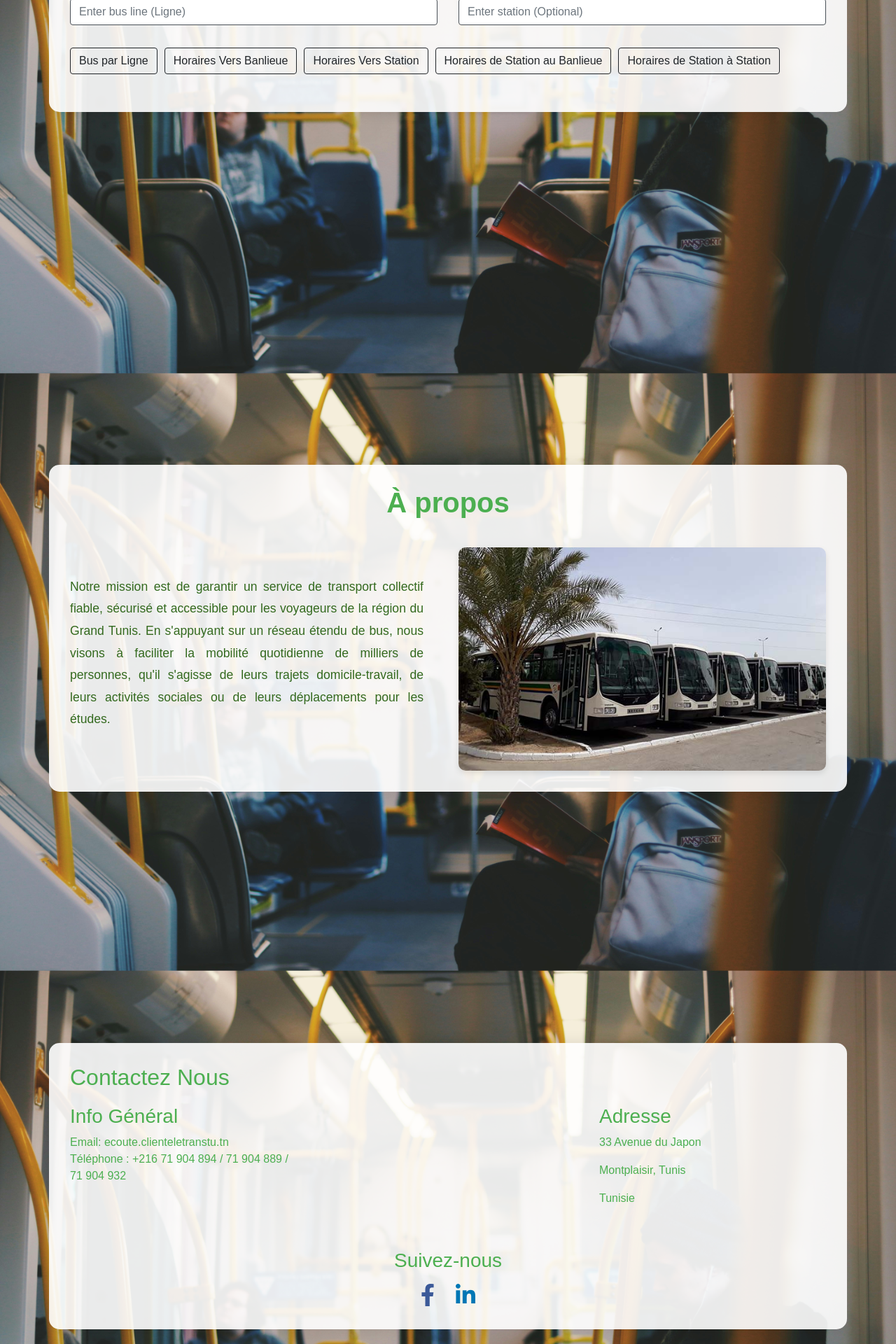
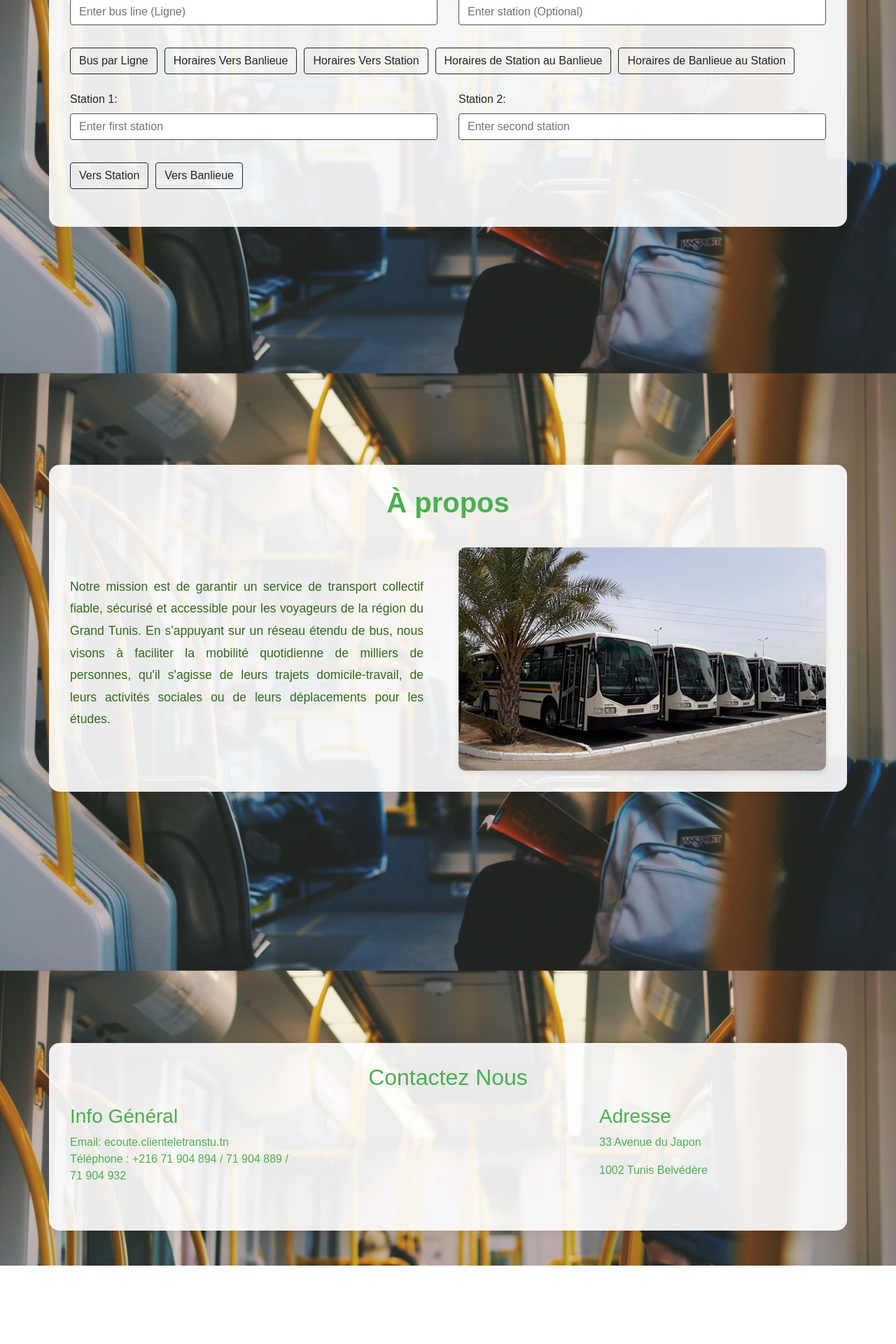
Before and after one commit to SyrineBaccouch/Transtu, an Angular app: page /accueil in a window 1280 px wide. Shown: the part 320-2240 px from the top of the page at 70% size. After the commit the page ends 2128 px from the top, so only its background shows below. Built offline with nearby package versions, Linux system fonts and the light colour scheme.

Commit message:
3eme commit

```diff
--- a/src/app/accueil/accueil.component.css
+++ b/src/app/accueil/accueil.component.css
@@ -33,17 +33,18 @@ body {
 .nav-link:hover {
     color: var(--secondary-color) !important;
 }
+
 #home {
     height: auto;
     padding-top: 80px;
 }
+
 .container {
     background-color: rgba(255, 255, 255, 0.9);
     border-radius: 15px;
     box-shadow: 0 0 20px rgba(0, 0, 0, 0.1);
     padding: 30px;
     margin-top: 30px;
-
 }
 
 h1, h2 {
@@ -85,6 +86,7 @@ h1, h2 {
     display: flex;
     flex-wrap: wrap;
     gap: 10px;
+    margin-bottom: 20px;
 }
 
 #map-container {
@@ -100,8 +102,6 @@ h1, h2 {
     position: relative;
     z-index: 1;
 }
-
-
 
 .list-group-item {
     background-color: #f9fbe7;
@@ -175,3 +175,59 @@ h1, h2 {
         flex-basis: 100%;
     }
 }
+
+h1, h2 {
+    text-align: center;
+}
+
+.list-group {
+    margin-bottom: 20px;
+}
+
+.schedule-container {
+    margin-bottom: 20px;
+}
+
+.schedule-item {
+    transition: background-color 0.3s;
+}
+
+.schedule-item:hover {
+    background-color: #d4e157;
+}
+.schedule-container {
+    display: flex;
+    flex-direction: column;
+    align-items: center;
+    padding: 20px;
+    background-color: #f1f8e9;
+    border-radius: 8px;
+    box-shadow: 0 4px 8px rgba(0, 0, 0, 0.1);
+    max-width: 600px;
+    margin: 20px auto;
+}
+
+.schedule-title {
+    font-size: 1.8rem;
+    color: #33691e;
+    margin-bottom: 15px;
+    text-align: center;
+}
+
+.schedule-card {
+    background-color: #ffffff;
+    padding: 15px;
+    border-radius: 8px;
+    box-shadow: 0 2px 4px rgba(0, 0, 0, 0.1);
+    width: 100%;
+    overflow-x: auto;
+}
+
+.schedule-card pre {
+    font-size: 1rem;
+    color: #424242;
+    white-space: pre-wrap;
+    word-break: break-word;
+    margin: 0;
+    line-height: 1.6;
+}
--- a/src/app/accueil/accueil.component.html
+++ b/src/app/accueil/accueil.component.html
@@ -1,5 +1,6 @@
 <!DOCTYPE html>
 <html lang="en">
+
 <head>
     <meta charset="UTF-8">
     <meta name="viewport" content="width=device-width, initial-scale=1.0">
@@ -7,11 +8,23 @@
     <link rel="stylesheet" href="https://cdnjs.cloudflare.com/ajax/libs/font-awesome/5.15.4/css/all.min.css">
     <link href="https://stackpath.bootstrapcdn.com/bootstrap/4.5.2/css/bootstrap.min.css" rel="stylesheet">
 </head>
+<!DOCTYPE html>
+<html lang="en">
+
+<head>
+    <meta charset="UTF-8">
+    <meta name="viewport" content="width=device-width, initial-scale=1.0">
+    <title>Transtu</title>
+    <link rel="stylesheet" href="https://cdnjs.cloudflare.com/ajax/libs/font-awesome/5.15.4/css/all.min.css">
+    <link href="https://stackpath.bootstrapcdn.com/bootstrap/4.5.2/css/bootstrap.min.css" rel="stylesheet">
+</head>
+
 <body>
     <nav class="navbar navbar-expand-lg fixed-top">
         <div class="container-fluid">
             <a class="navbar-brand" href="#home">Transtu</a>
-            <button class="navbar-toggler" type="button" data-toggle="collapse" data-target="#navbarNav" aria-controls="navbarNav" aria-expanded="false" aria-label="Toggle navigation">
+            <button class="navbar-toggler" type="button" data-toggle="collapse" data-target="#navbarNav"
+                aria-controls="navbarNav" aria-expanded="false" aria-label="Toggle navigation">
                 <span class="navbar-toggler-icon"></span>
             </button>
             <div class="collapse navbar-collapse" id="navbarNav">
@@ -31,13 +44,15 @@
                 <div class="col-md-6">
                     <div class="form-group">
                         <label for="ligne">Ligne:</label>
-                        <input type="text" id="ligne" [(ngModel)]="ligne" class="form-control" placeholder="Enter bus line (Ligne)">
+                        <input type="text" id="ligne" [(ngModel)]="ligne" class="form-control"
+                            placeholder="Enter bus line (Ligne)">
                     </div>
                 </div>
                 <div class="col-md-6">
                     <div class="form-group">
                         <label for="station">Station:</label>
-                        <input type="text" id="station" [(ngModel)]="station" class="form-control" placeholder="Enter station (Optional)">
+                        <input type="text" id="station" [(ngModel)]="station" class="form-control"
+                            placeholder="Enter station (Optional)">
                     </div>
                 </div>
             </div>
@@ -46,7 +61,7 @@
                 <button class="btn btn-secondary" (click)="getHorairesVersBanlieue()">Horaires Vers Banlieue</button>
                 <button class="btn btn-secondary" (click)="getHorairesVersStation()">Horaires Vers Station</button>
                 <button class="btn btn-secondary" (click)="getHorairesStationVersBanlieue()">Horaires de Station au Banlieue</button>
-                <button class="btn btn-secondary" (click)="getHorairesStationVersStation()">Horaires de Station à Station</button>
+                <button class="btn btn-secondary" (click)="getHorairesStationVersStation()">Horaires de Banlieue au Station</button>
             </div>
 
             <div *ngIf="bus" class="mb-4">
@@ -61,7 +76,6 @@
                     <li class="list-group-item"><strong>Dernier Départ vers Banlieue:</strong> {{ bus.ddvb }}</li>
                 </ul>
             </div>
-
 
             <div *ngIf="horairesVB" class="mb-4">
                 <h2>Horaires Vers Banlieue</h2>
@@ -88,7 +102,45 @@
                 </div>
             </div>
 
+            <div class="row mb-3">
+                <div class="col-md-6">
+                    <div class="form-group">
+                        <label for="station1">Station 1:</label>
+                        <input type="text" id="station1" [(ngModel)]="station1" class="form-control"
+                            placeholder="Enter first station">
+                    </div>
+                </div>
+                <div class="col-md-6">
+                    <div class="form-group">
+                        <label for="station2">Station 2:</label>
+                        <input type="text" id="station2" [(ngModel)]="station2" class="form-control"
+                            placeholder="Enter second station">
+                    </div>
+                </div>
+            </div>
+
+            <div class="button-section mb-4">
+                <button class="btn btn-secondary" (click)="getStationToStationTimesVS()">Vers Station</button>
+                <button class="btn btn-secondary" (click)="getStationToStationTimesVB()">Vers Banlieue</button>
+            </div>
+
+            <div *ngIf="stationSchedule" class="mb-4">
+                <h2>Détails du bus entre {{ station1 }} et {{ station2 }}</h2>
+                <ul class="list-group">
+                    <li class="list-group-item"><strong>Nom Bus:</strong> {{ stationSchedule.NomBus }}</li>
+                    <li class="list-group-item"><strong>Temps Arrivée à la destination:</strong> {{ stationSchedule.TempsArriveeADestination }}</li>
+                    <li class="list-group-item"><strong>Temps Arrivée:</strong> {{ stationSchedule.TempsArrivee }}</li>
+                </ul>
+            </div>
+            <!--<div *ngIf="stationSchedule" class="schedule-container">
+                <h2 class="schedule-title">Détails du bus</h2>
+                <div class="schedule-card">
+                    <pre>{{ stationSchedule | json }}</pre>
+                </div>
+            </div>
+            -->
         </div>
+
     </div>
 
     <div id="about" class="section">
@@ -119,31 +171,14 @@
                 <div>
                     <h3>Adresse</h3>
                     <p>33 Avenue du Japon</p>
-                    <p>Montplaisir, Tunis</p>
-                    <p>Tunisie</p>
-                </div>
-            </div>
-            <div class="mt-4" style="color: #4caf50; text-align: center;">
-                <h3>Suivez-nous</h3>
-                <div class="social-icons mt-3">
-                    <a href="https://www.facebook.com/Transtu.tn" target="_blank" style="text-decoration: none; color: #3b5998; margin-right: 15px;">
-                        <i class="fab fa-facebook-f" style="font-size: 2rem;"></i>
-                    </a>
-                    <a href="https://linkedin.com" target="_blank" style="text-decoration: none; color: #0077b5; margin-left: 15px;">
-                        <i class="fab fa-linkedin-in" style="font-size: 2rem;"></i>
-                    </a>
+                    <p>1002 Tunis Belvédère</p>
                 </div>
             </div>
         </div>
     </div>
+    <script src="https://code.jquery.com/jquery-3.5.1.slim.min.js"></script>
+    <script src="https://cdn.jsdelivr.net/npm/@popperjs/core@2.9.2/dist/umd/popper.min.js"></script>
+    <script src="https://stackpath.bootstrapcdn.com/bootstrap/4.5.2/js/bootstrap.min.js"></script>
+</body>
 
-
-
-    <script src="https://code.jquery.com/jquery-3.5.1.slim.min.js"></script>
-    <script src="https://cdn.jsdelivr.net/npm/@popperjs/core@2.5.3/dist/umd/popper.min.js"></script>
-    <script src="https://stackpath.bootstrapcdn.com/bootstrap/4.5.2/js/bootstrap.min.js"></script>
-
-    <script src="https://unpkg.com/leaflet/dist/leaflet.js"></script>
-
-</body>
 </html>
--- a/src/app/accueil/accueil.component.ts
+++ b/src/app/accueil/accueil.component.ts
@@ -1,6 +1,12 @@
 import { Component, OnInit } from '@angular/core';
 import { BusService } from '../services/services/bus.service';
 import { Bus } from '../models/bus';
+
+interface StationSchedule {
+  TempsArriveeADestination: string;
+  NomBus: string;
+  TempsArrivee: string;
+}
 
 @Component({
   selector: 'app-accueil',
@@ -11,16 +17,18 @@ export class AccueilComponent implements OnInit {
 
   ligne: string = '';
   station: string = '';
+  station1: string = '';
+  station2: string = '';
   bus: Bus | null = null;
   horairesVB: any = null;
   horairesVS: any = null;
   horairesSVB: any = null;
   horairesSVS: any = null;
+  stationSchedule: any;
 
   constructor(private busService: BusService) {}
 
   ngOnInit(): void {}
-
   getBusByLigne(): void {
     this.clearOtherData();
     if (this.ligne) {
@@ -81,22 +89,53 @@ export class AccueilComponent implements OnInit {
     }
   }
 
+  getStationToStationTimesVS(): void {
+    this.clearOtherData();
+    if (this.station1 && this.station2) {
+      this.busService.getStationToStationTimesVS(this.station1, this.station2).subscribe(
+        (data: StationSchedule) => {
+          console.log(data);
+          this.stationSchedule = data;
+        },
+        error => this.handleError(error, 'station à station (Vers Station)')
+      );
+    } else {
+      alert('Entrez les deux stations.');
+    }
+  }
+
+  getStationToStationTimesVB(): void {
+    this.clearOtherData();
+    if (this.station1 && this.station2) {
+      this.busService.getStationToStationTimesVB(this.station1, this.station2).subscribe(
+        (data: StationSchedule) => {
+          console.log(data);
+          this.stationSchedule = data;
+        },
+        error => this.handleError(error, 'station à station (Vers Banlieue)')
+      );
+    } else {
+      alert('Entrez les deux stations.');
+    }
+  }
+
   private clearOtherData(): void {
     this.bus = null;
     this.horairesVB = null;
     this.horairesVS = null;
     this.horairesSVB = null;
     this.horairesSVS = null;
+    this.stationSchedule = null;
   }
 
   private handleError(error: any, context: string): void {
     console.error(`Error fetching ${context}:`, error);
     if (error.status === 404) {
-      alert(`${context.charAt(0).toUpperCase() + context.slice(1)} not found.`);
+      alert(`${context.charAt(0).toUpperCase() + context.slice(1)} `);
     } else if (error.status === 500) {
       alert('Server error');
     } else {
-      alert(`Failed to fetch ${context}. Please check your server connection.`);
+      alert(`Fail ${context}`);
     }
   }
 
--- a/src/app/services/services/bus.service.ts
+++ b/src/app/services/services/bus.service.ts
@@ -36,4 +36,12 @@ export class BusService {
   listeHorairesStationVersStation(ligne: string, station: string): Observable<any> {
     return this.httpClient.get<any>(`${this.URL}/lhsvs/${ligne}/${station}`);
   }
+
+  getStationToStationTimesVS(st1: string, st2: string): Observable<any> {
+    return this.httpClient.get<any>(`${this.URL}/test/${st1}/${st2}`);
+  }
+
+  getStationToStationTimesVB(st1: string, st2: string): Observable<any> {
+    return this.httpClient.get<any>(`${this.URL}/test2/${st1}/${st2}`);
+  }
 }
```
